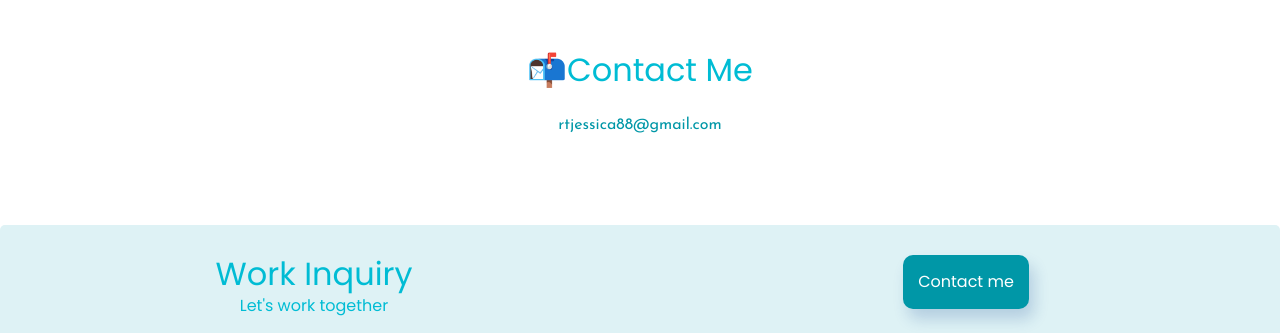
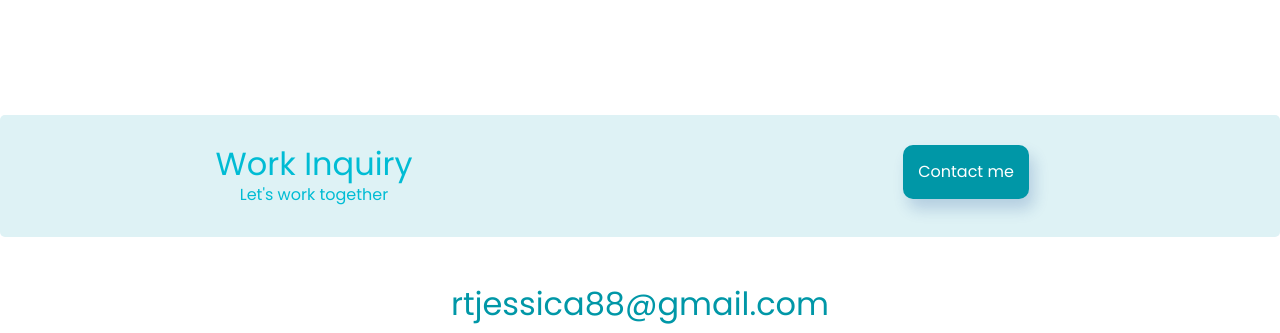
Before and after one commit to rtjessica/sheCodesResponsive, a website: page projects.html in a window 1280 px wide. Shown: the part 786-1119 px from the top of the page. Drawn offline with nearby package versions, Linux system fonts and the light colour scheme.

Commit message:
deleted contact me from projects

```diff
--- a/projects.html
+++ b/projects.html
@@ -90,14 +90,6 @@
           </div>
         </div>
       </div>
-      <h2 class="m-4">📬Contact Me</h2>
-      <a
-        href="mailto:rtjessica88@gmail.com"
-        class="email-link"
-        id="important"
-        title="Jess Teixeira's email"
-        >rtjessica88@gmail.com</a
-      >
     </div>
 
     <footer class="footer-container">
```
